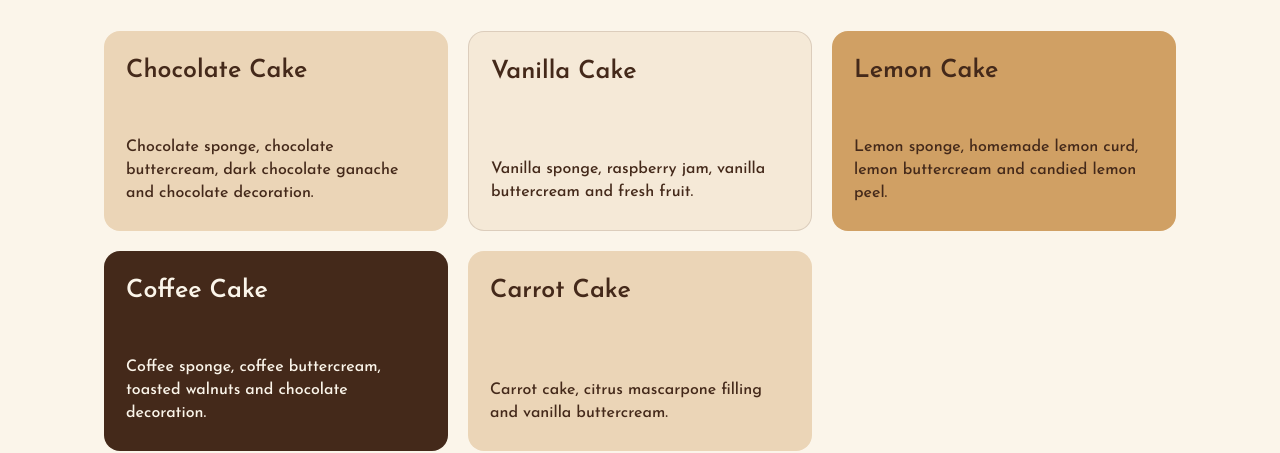
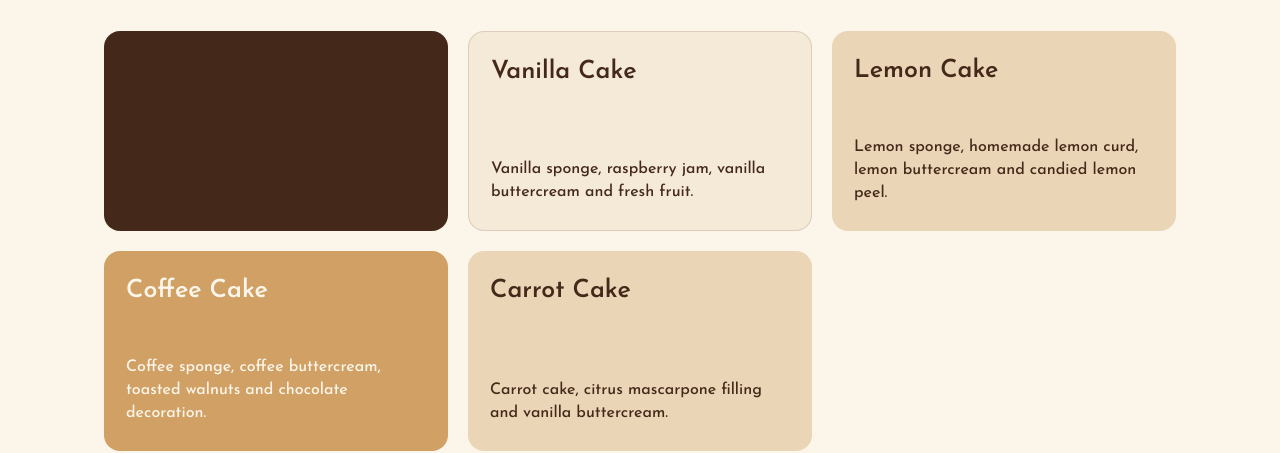
Before and after one commit to ReddingtonW/Abbie-Bakes, a plain HTML site: page menu.html in a window 1280 px wide. Shown: the part 501-954 px from the top of the page. Drawn offline with Linux system fonts and the light colour scheme.

Commit message:
Update style.css
Signed-off-by: ReddingtonW <wredd138@googlemail.com>

```diff
--- a/css/style.css
+++ b/css/style.css
@@ -295,10 +295,10 @@
     flex-direction:column;
     justify-content:space-between;
   }
-  .flavour-card.f1{ background:var(--caramel-soft); }
+  .flavour-card.f1{ background:var(--chocolate); }
   .flavour-card.f2{ background:var(--cream-deep); border:1px solid var(--line); }
-  .flavour-card.f3{ background:var(--caramel); }
-  .flavour-card.f4{ background:var(--chocolate); }
+  .flavour-card.f3{ background:var(--caramel-soft); }
+  .flavour-card.f4{ background:var(--caramel); }
   .flavour-card.f5{ background:var(--caramel-soft); }
   .flavour-card.f4 .flavour-name,
   .flavour-card.f4 .flavour-desc{ color:var(--cream); }
```
